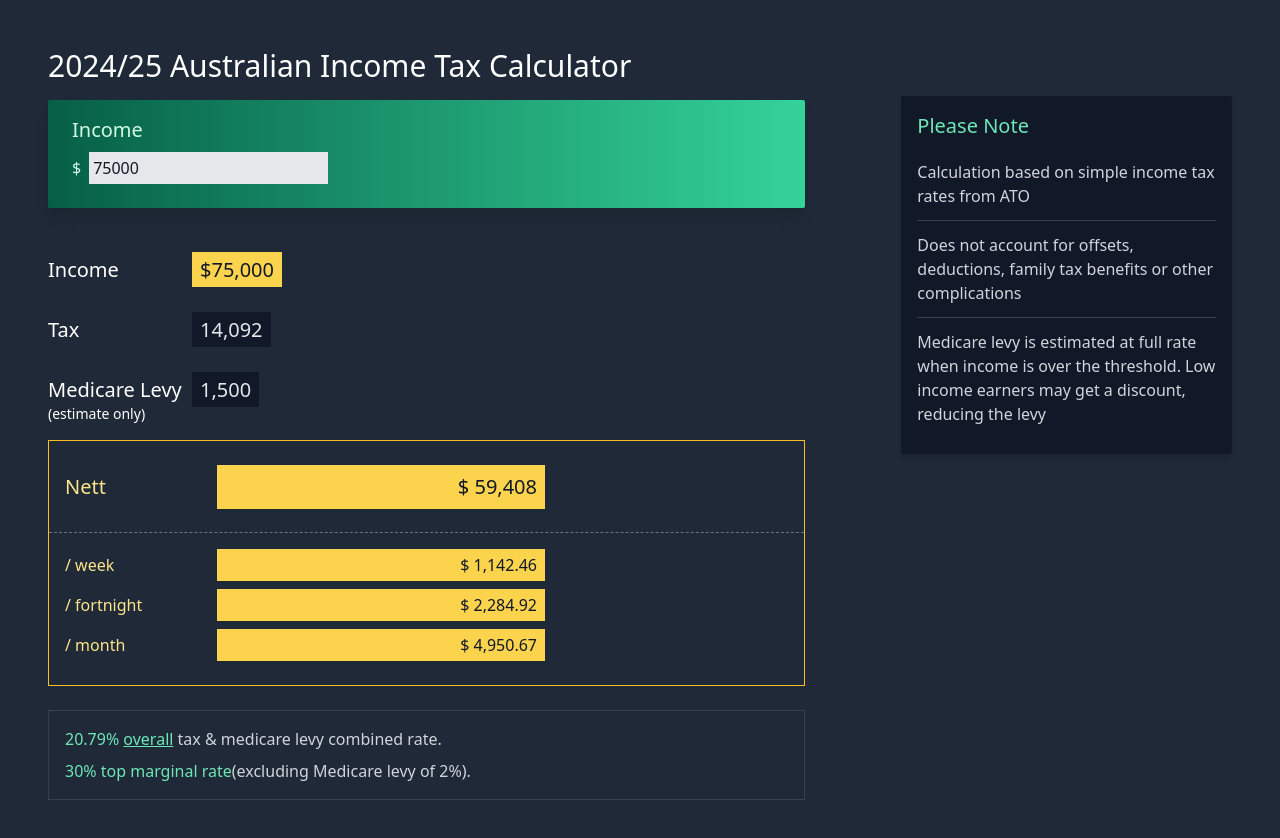
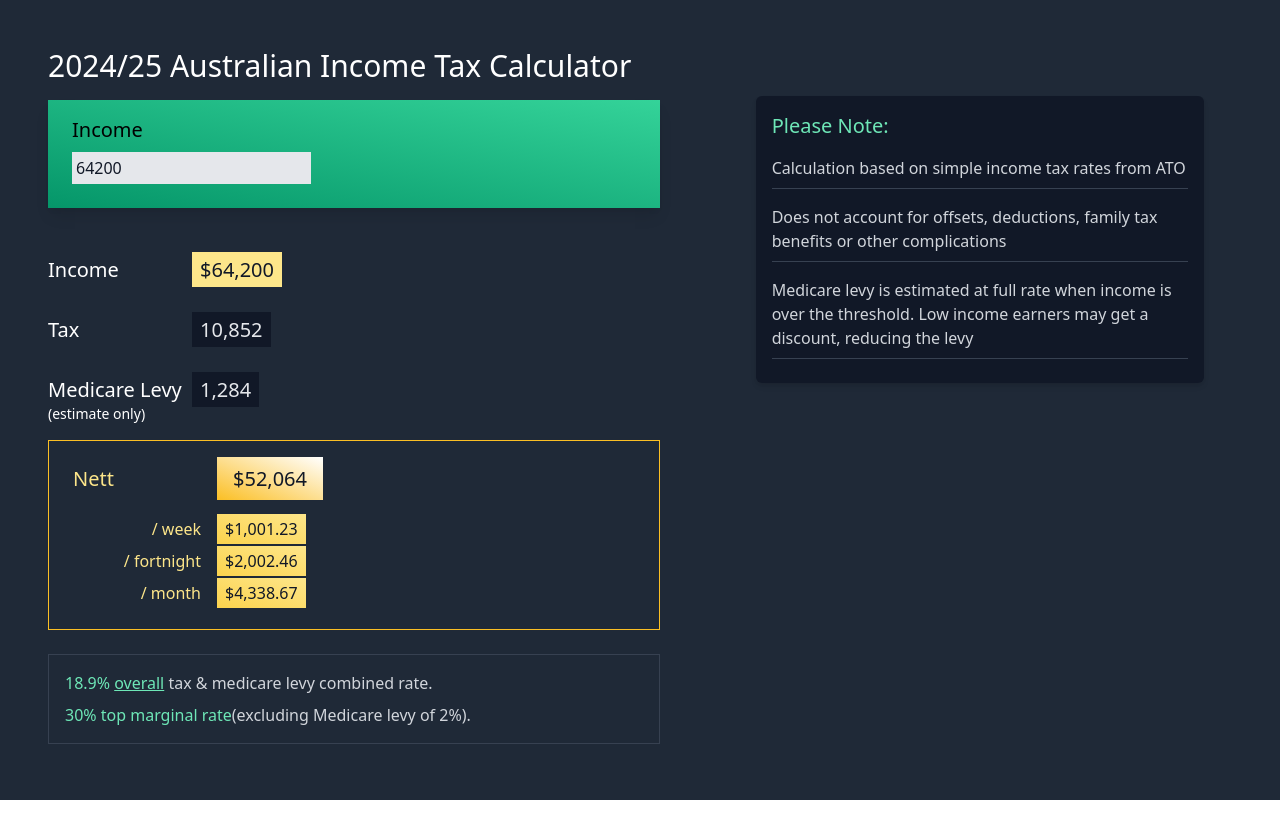
Before and after one commit to mike-healy/austaxrates, a Nuxt app: page / in a window 1280 px wide. Shown: the top 838 px of the page. After the commit the page ends 800 px from the top, so only its background shows below. Built offline with nearby package versions, Linux system fonts and the light colour scheme.

Commit message:
Revert "Design tidy up. Alignment, colors, layout" broken build
This reverts commit c8cdbd9e21e990161843496d35eeb2f00e2b3dab.

```diff
--- a/components/Calculator.vue
+++ b/components/Calculator.vue
@@ -3,17 +3,14 @@
     <h1 class="text-3xl mb-4">2024/25 Australian Income Tax Calculator</h1>
 
     <form>
-      <div class="p-6 pt-4 bg-gradient-to-r from-green-800 to-green-400 text-black shadow-lg rounded-sm">
-        <label for="income" class="block mb-2 text-xl text-green-100">Income</label>
-        <div class="flex items-center">
-          <span class="pr-2 text-green-100">$</span>
-          <input v-model.number="income" type="number" name="income" id="income" step="1" min="0" placeholder="pre-tax income" class="bg-gray-200 text-gray-900 p-1 shadow:md">
-        </div>
+      <div class="p-6 pt-4 bg-gradient-to-tr from-green-600 to-green-400 text-black shadow-lg">
+        <label for="income" class="block mb-2 text-xl">Income</label>
+        <input v-model.number="income" type="number" name="income" id="income" step="1" min="0" placeholder="pre-tax income" class="bg-gray-200 text-gray-900 p-1 shadow:md">
       </div>
 
       <div class="mt-8 py-4 text-xl">
         <span class="inline-block w-36">Income</span>
-        <output class="py-1 px-2 bg-yellow-300 text-gray-900">${{ income.toLocaleString() }}</output>
+        <output class="py-1 px-2 bg-yellow-200 text-gray-900">${{ income.toLocaleString() }}</output>
       </div>
       <div class="py-4 text-xl">
         <span class="inline-block w-36">Tax</span>
@@ -32,27 +29,25 @@
         </p>
       </div>
 
-      <section class="py-6 border border-solid border-yellow-400">
+      <section class="p-6 py-2 border border-solid border-yellow-400">
 
-        <div class="px-4 max-w-lg flex items-center gap-x-2 text-xl">
+        <div class="py-4 text-xl">
           <span class="inline-block text-yellow-200 w-36">Nett</span>
-          <output class="flex-1 py-2 px-2 text-right bg-yellow-300 text-gray-900">$ {{ round(nett()).toLocaleString() }}</output>
+          <output class="py-2 px-4 bg-gradient-to-tr from-yellow-400 to-white text-gray-900">${{ round(nett()).toLocaleString() }}</output>
         </div>
 
-        <span class="h-2 my-4 block border-b border-dashed border-gray-500"/>
-
-        <div class="px-4 max-w-lg">
-          <p class="flex gap-x-2 items-center mb-2">
-            <span class="inline-block w-36 text-yellow-200">/ week</span>
-            <output class="flex-1 py-1 px-2 text-right bg-yellow-300 text-gray-900">$ {{ round(nett()/52).toLocaleString() }}</output>
+        <div class="py-2">
+          <p class="mb-2">
+            <span class="inline-block text-right w-36 px-4 text-yellow-200">/ week</span>
+            <output class="py-1 px-2 bg-gradient-to-tr from-yellow-300 to-yellow-200 text-gray-900">${{ round(nett()/52).toLocaleString() }}</output>
           </p>
-          <p class="flex gap-x-2 items-center mb-2">
-            <span class="inline-block w-36 text-yellow-200">/ fortnight</span>
-            <output class="flex-1 py-1 px-2 text-right bg-yellow-300 text-gray-900">$ {{ round(nett()/26).toLocaleString() }}</output>
+          <p class="mb-2">
+            <span class="inline-block text-right w-36 px-4 text-yellow-200">/ fortnight</span>
+            <output class="py-1 px-2 bg-gradient-to-tr from-yellow-300 to-yellow-200 text-gray-900">${{ round(nett()/26).toLocaleString() }}</output>
           </p>
-          <p class="flex gap-x-2 items-center">
-            <span class="inline-block w-36 text-yellow-200">/ month</span>
-            <output class="flex-1 py-1 px-2 text-right bg-yellow-300 text-gray-900">$ {{ round(nett()/12).toLocaleString() }}</output>
+          <p class="mb-2">
+            <span class="inline-block text-right w-36 px-4 text-yellow-200">/ month</span>
+            <output class="py-1 px-2 bg-gradient-to-tr from-yellow-300 to-yellow-200 text-gray-900">${{ round(nett()/12).toLocaleString() }}</output>
           </p>
         </div>
 
@@ -87,7 +82,7 @@ export default {
 
     data() {
       return {
-        income: 75_000,
+        income: 64.2*1000,
       }
     },
 
--- a/pages/index.vue
+++ b/pages/index.vue
@@ -1,17 +1,17 @@
 <template>
   <div class="min-h-screen p-6 md:p-12 bg-gray-800 text-white">
-    <div class="max-w-7xl mx-auto md:grid grid-cols-3 gap-12 lg:gap-24">
-      <main class="col-span-2">
+    <div class="md:grid grid-flow-col gap-24">
+      <main>
         <Calculator />
       </main>
 
       <aside class="pt-12">
-        <div class="max-w-md p-4 bg-gray-900 rounded-sm shadow-md">
-          <h2 class="text-green-300 mb-2 text-xl">Please Note</h2>
+        <div class="max-w-md p-4 bg-gray-900 rounded-md shadow-md">
+          <h2 class="text-green-300 mb-2 text-xl">Please Note:</h2>
           <ul class="text-gray-300">
-            <li class="py-3 border-b border-solid border-gray-700">Calculation based on simple income tax rates from ATO</li>
-            <li class="py-3 border-b border-solid border-gray-700">Does not account for offsets, deductions, family tax benefits or other complications</li>
-            <li class="py-3">Medicare levy is estimated at full rate when income is over the threshold. Low income earners may get a discount, reducing the levy</li>
+            <li class="py-2 my-2 border-b border-solid border-gray-700">Calculation based on simple income tax rates from ATO</li>
+            <li class="py-2 my-2 border-b border-solid border-gray-700">Does not account for offsets, deductions, family tax benefits or other complications</li>
+            <li class="py-2 my-2 border-b border-solid border-gray-700">Medicare levy is estimated at full rate when income is over the threshold. Low income earners may get a discount, reducing the levy</li>
           </ul>
         </div>
       </aside>
```
Also changed, not shown: 1 other file (tests, documents, lock files or other folders).
